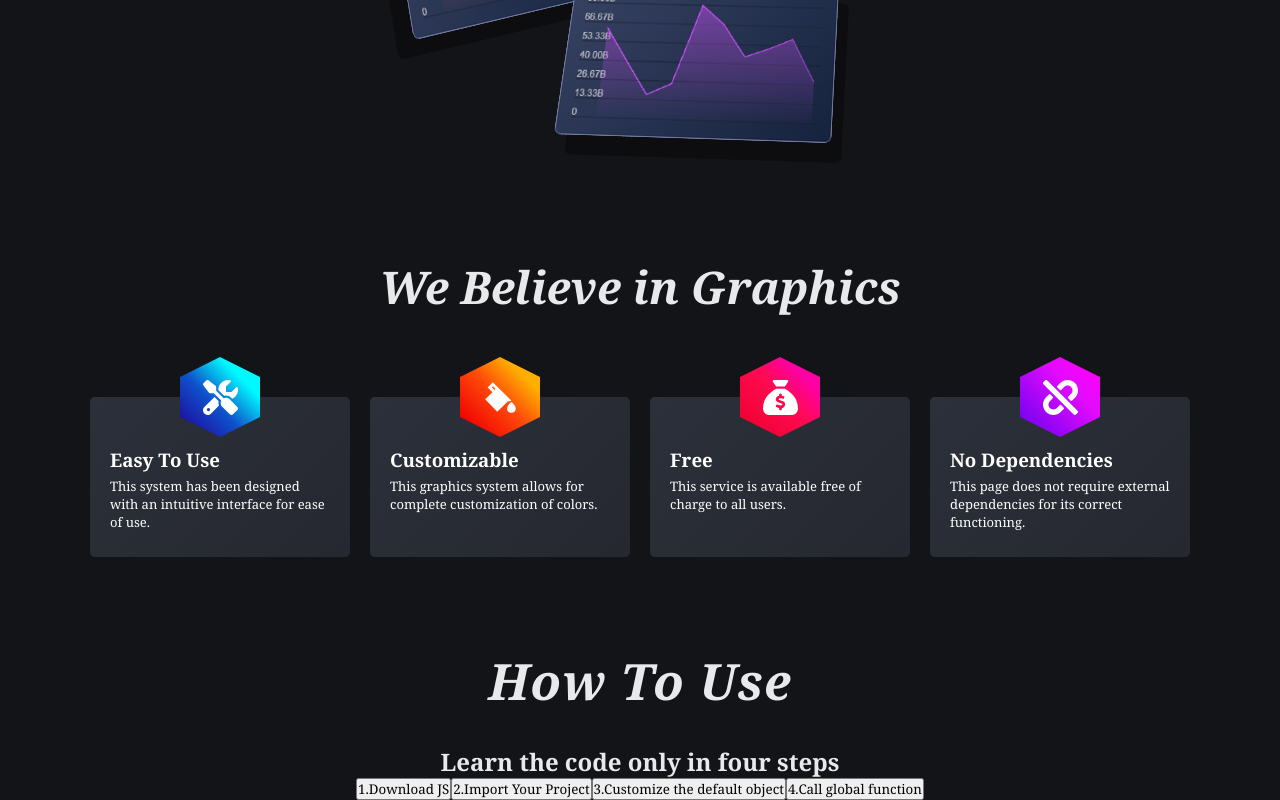
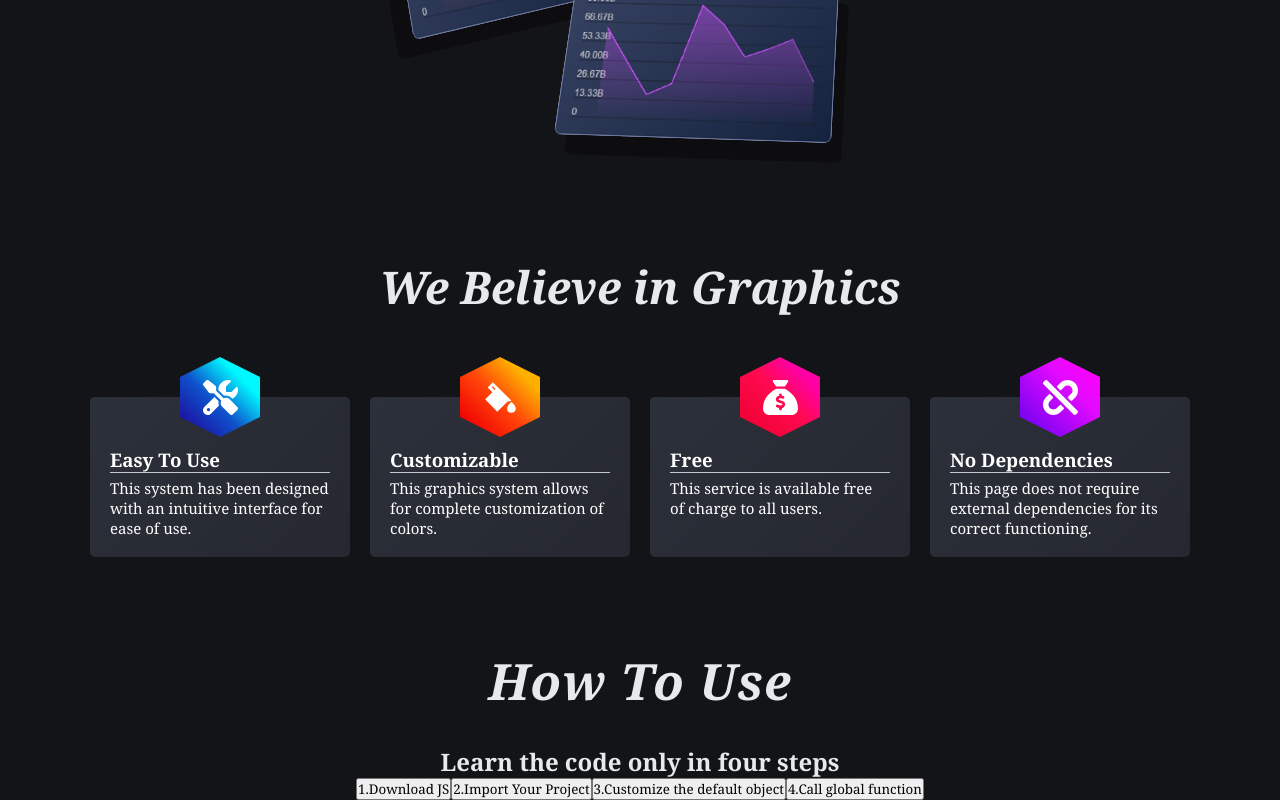
Before and after one commit to JuanmiBassa/graphGenerator, a React (Vite) app: page / in a window 1280 px wide. Shown: the part 784-1584 px from the top of the page. Built offline with nearby package versions, Linux system fonts and the light colour scheme.

Commit message:
textChanges2

```diff
--- a/src/styles/app.css
+++ b/src/styles/app.css
@@ -167,9 +167,13 @@ h2 {
     text-align: start;
 }
 
+.text-section2 h3 {
+    border-bottom: 1px var(--secondary-text) solid;
+}
+
 .text-section2 p {
     margin-top: 5px;
-    font-size: 13px;
+    font-size: 15px;
 }
 
 #hex1 {
```
